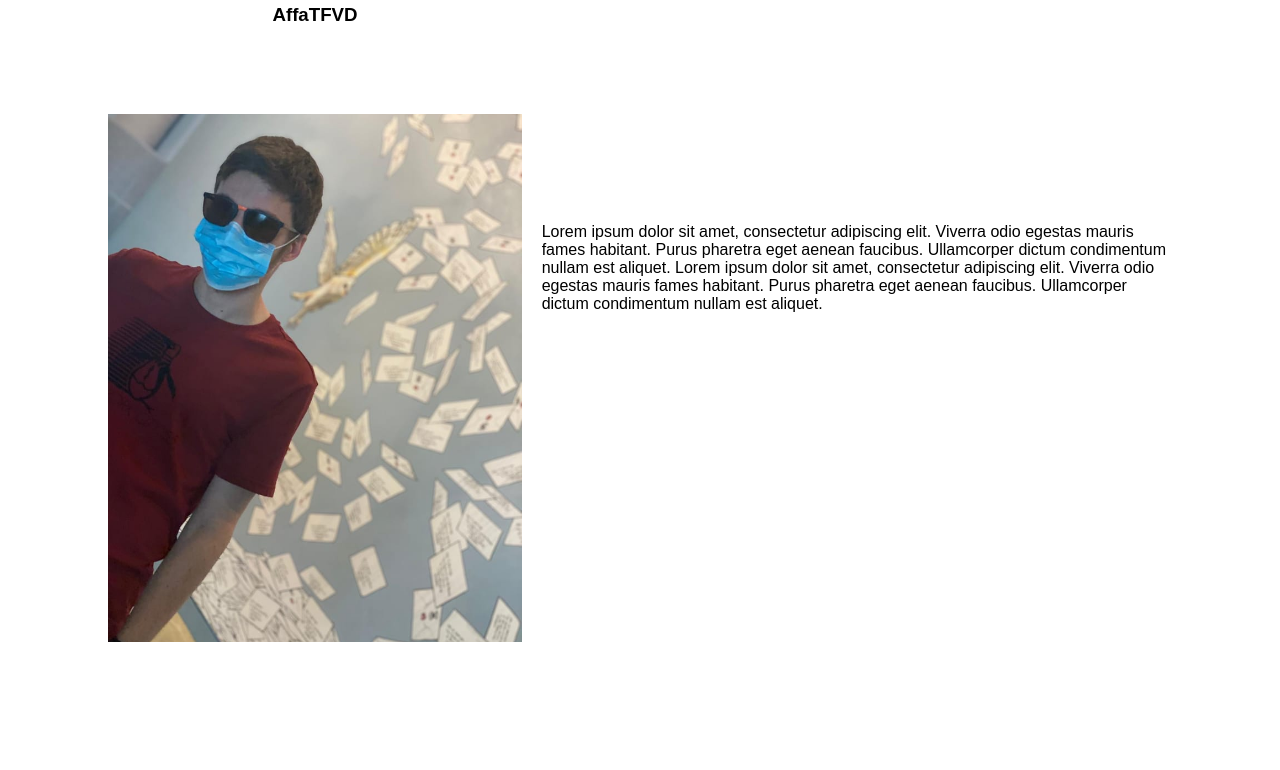
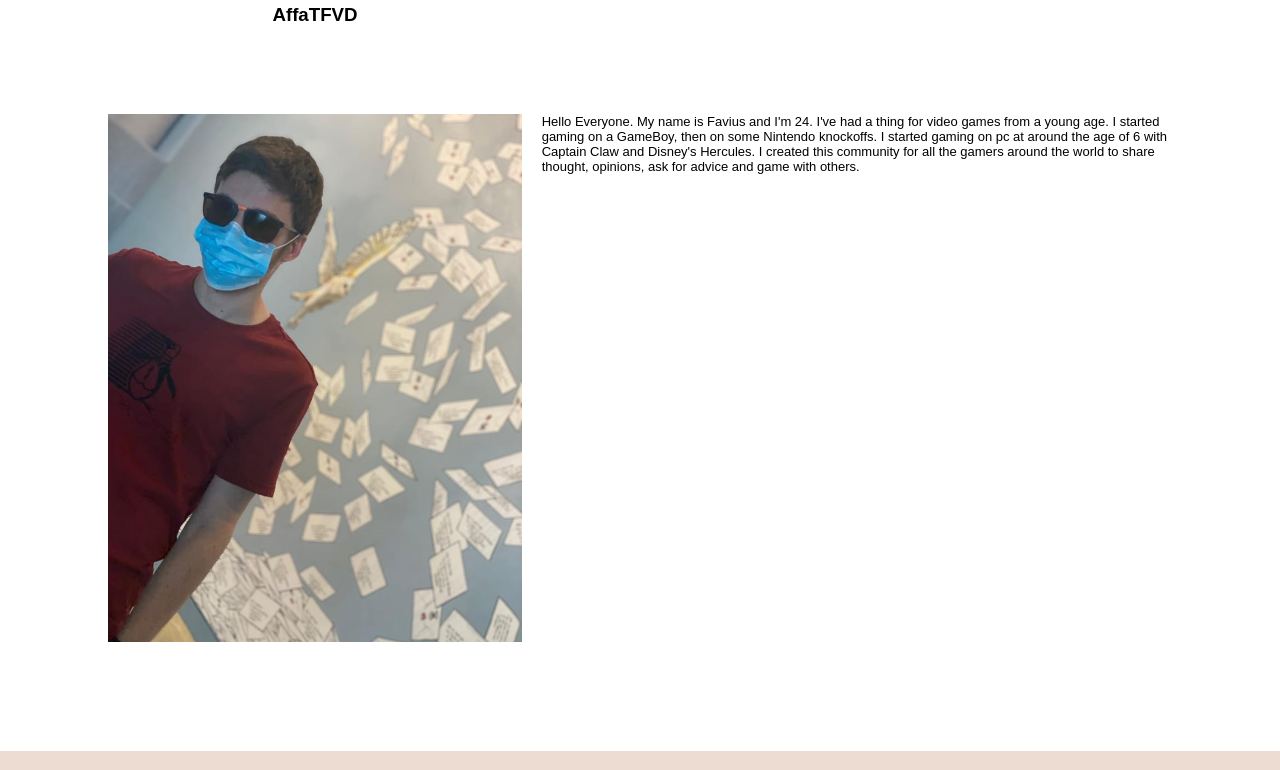
Before and after one commit to mflaviusm/GENUS, a plain HTML site: page contact.html in a window 1280 px wide. Shown: the part 1330-2100 px from the top of the page. Drawn offline with Linux system fonts and the light colour scheme; a web font is replaced by a local one.

Commit message:
Replace founder section placeholder text and add extra styling

```diff
--- a/assets/css/style.css
+++ b/assets/css/style.css
@@ -536,7 +536,7 @@ input[type=textarea]:focus {
 
 .grid-container2 {
    display: grid;
-   grid-template-rows: repeat(12, 7vw);
+   grid-template-rows: repeat(7, 7vw);
    grid-template-columns: repeat(12, 1fr);
    grid-gap: 20px;
    margin-top: 35px;
@@ -546,6 +546,10 @@ input[type=textarea]:focus {
    width: 100%;
    height: 100%;
    object-fit: cover;
+}
+
+.grid-item3 p {
+   font-size: small;
 }
 
 .grid-item1 {
@@ -561,7 +565,7 @@ input[type=textarea]:focus {
 
 .grid-item3 {
    grid-column: 6 / span 6;
-   grid-row: 3 / span 3;
+   grid-row: 2 / span 3;
 }
 
 /*-------------------------------- Footer---*/
--- a/contact.html
+++ b/contact.html
@@ -92,7 +92,7 @@
             <img src="assets/images/206447565_302981368131152_8950539453525330878_n.jpg" alt="Picture of the community founder">
             </div>
             <div class="grid-item3">
-            <p>Lorem ipsum dolor sit amet, consectetur adipiscing elit. Viverra odio egestas mauris fames habitant. Purus pharetra eget aenean faucibus. Ullamcorper dictum condimentum nullam est aliquet. Lorem ipsum dolor sit amet, consectetur adipiscing elit. Viverra odio egestas mauris fames habitant. Purus pharetra eget aenean faucibus. Ullamcorper dictum condimentum nullam est aliquet.</p>
+            <p>Hello Everyone. My name is Favius and I'm 24. I've had a thing for video games from a young age. I started gaming on a GameBoy, then on some Nintendo knockoffs. I started gaming on pc at around the age of 6 with Captain Claw and Disney's Hercules. I created this community for all the gamers around the world to share thought, opinions, ask for advice and game with others.  </p>
             </div>
         </div>
         <!--Section Container-->
```
